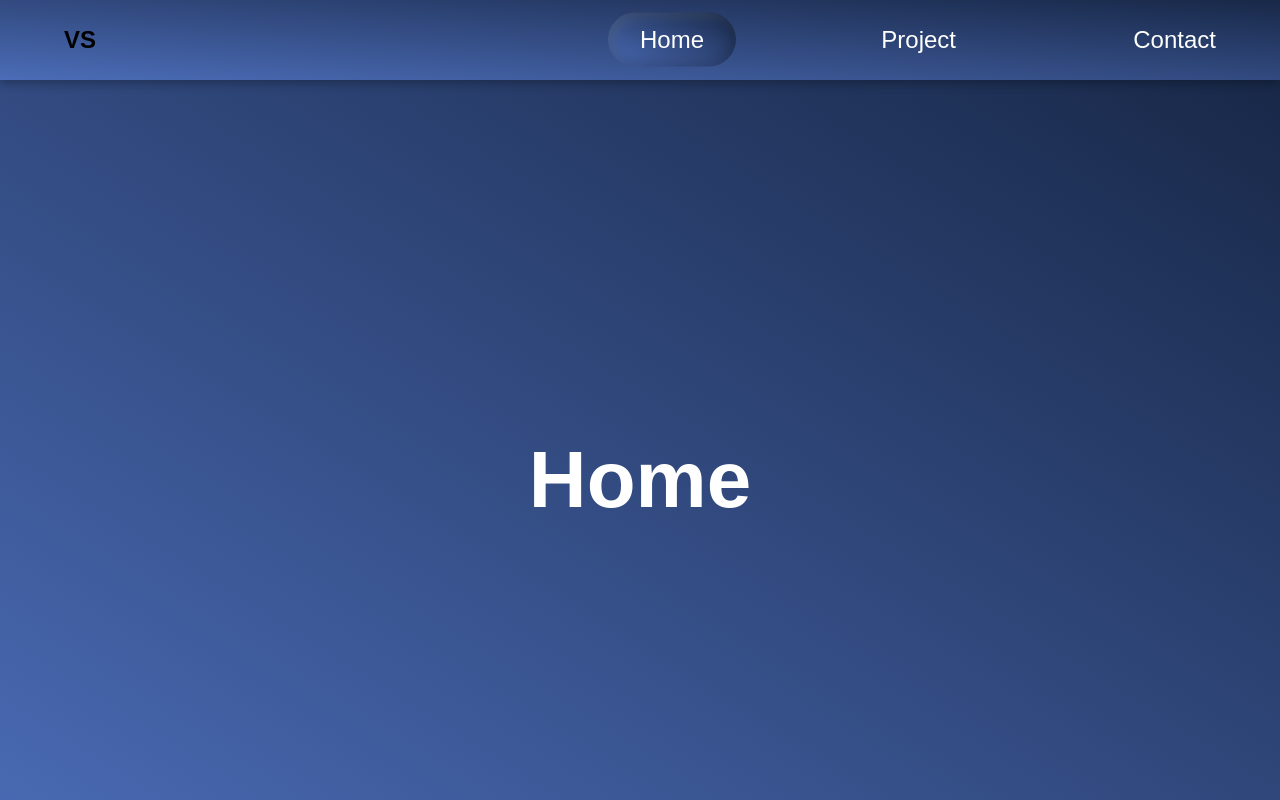
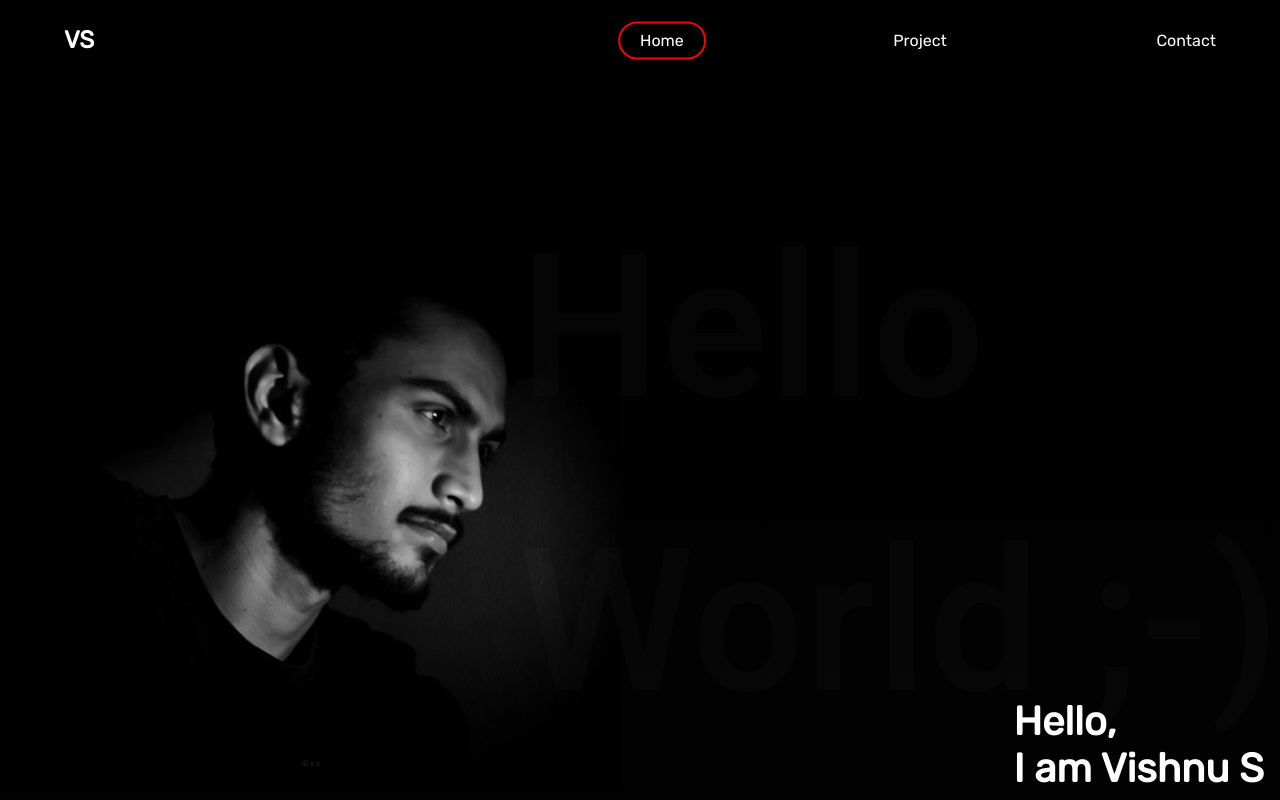
Before and after one commit to vsptpm/me, a website: page index.html in a window 1280 px wide. Shown: the top 800 px of the page. Drawn offline with Linux system fonts and the light colour scheme.

Commit message:
css styling commit

```diff
--- a/app.js
+++ b/app.js
@@ -2,9 +2,8 @@ const section = document.querySelectorAll('section');
 const bubble = document.querySelector('.bubble');
 const header = document.querySelector('header');
 const gradients = [
-    'linear-gradient(to right top, #4b6cb7, #182848)',
-    'linear-gradient(to right top, #cc2b5e , #753a88)',
-    'linear-gradient(to right top, #42275a, #734b6d)'
+    'linear-gradient(to right top, #414141, #000000)',
+
 ];
 
 const options ={
@@ -30,8 +29,8 @@ function navCheck(entries){
             bubble.style.setProperty('top', `${directions.top}px`);
             bubble.style.setProperty('height', `${directions.height}px`);
             bubble.style.setProperty('width', `${directions.width}px`);
-            bubble.style.background = gradients[gradientIndex];
-            header.style.background = gradients[gradientIndex];
+            //bubble.style.background = gradients[gradientIndex];
+            //header.style.background = gradients[gradientIndex];
 
 
         }
--- a/index.html
+++ b/index.html
@@ -4,6 +4,7 @@
     <meta charset="UTF-8">
     <meta name="viewport" content="width=device-width, initial-scale=1.0">
     <link rel="stylesheet" href="./style.css"/>
+    <link href="https://fonts.googleapis.com/css2?family=Bebas+Neue&family=Heebo:wght@600&family=Rubik&display=swap" rel="stylesheet">
     <title>V S</title>
 </head>
 <body>
@@ -19,10 +20,17 @@
         </nav>
     </header>
     <main>
+        <div class="home">
+            <section id="home" data-index="0" class="home">
+            <h1>Hello <br> World ;-)  </h1>
+            <img src="./portfolioo.jpg" alt="vs">
 
-        <section id="home" data-index="0" class="home">
-            <h2>Home</h2>
-        </section>
+
+            <h2> Hello, <br> I am Vishnu S</h2>
+            </section>
+
+        </div>
+
         <section id="project" data-index="1" class="project">
             <h2>project</h2>
         </section>
@@ -31,12 +39,6 @@
         </section>
     </main>
     <script src="./app.js"></script>
-    <script>
-        function scroll(section) {
-            var elmnt = document.getElementById(section);
-            elmnt.scrollIntoView();
-        }
 
-    </script>
 </body>
 </html>
--- a/style.css
+++ b/style.css
@@ -8,13 +8,15 @@ html{
     scroll-behavior: smooth;
 }
 body{
-    font-family: sans-serif;
+    font-family: 'Rubik', sans-serif;
+    background: linear-gradient(to top, #080808, #000000);
+
 }
 header{
-    box-shadow: 0px 3px 10px rgba(0, 0, 0, 0.3);
+
     position: sticky;
     top: 0px;
-    background: white;
+
 }
 nav{
     min-height: 10vh;
@@ -26,7 +28,7 @@ nav{
 }
 nav h1,
 nav ul{
-    font-size: 1.5rem;
+    color: white;
     flex: 1;
 }
 nav ul{
@@ -49,27 +51,54 @@ section h2{
     font-size: 5rem;
 }
 button{
-    font-size: 1.5rem;
+    font-size: 10px;
 
     background: none;
     border: none;
     -webkit-appearance: none;
 }
 .home{
-    background: linear-gradient(to right top, #4b6cb7, #182848);
+    display: flex;
+    color: white;
+    justify-content: space-between;
+
+
+}
+.home > h1{
+    font-family: 'Heebo', sans-serif;
+    color: #ffffff05;
+    font-size: 200px;
+    position: fixed;
+    right: 0;
+}
+
+.home> h2{
+    font-size: 40px;
+    position: absolute;
+    bottom: 8px;
+    right: 16px;
+}
+
+.home > img{
+    al
+    border-radius: 50%;
+
 }
 .project{
-    background: linear-gradient(to right top, #cc2b5e , #753a88);
 }
 .contact{
-    background: linear-gradient(to right top, #42275a, #734b6d);
+
 }
 .bubble{
     position: absolute;
     z-index: -2;
-    background: linear-gradient(to right top, #4b6cb7, #182848);
-    box-shadow: inset -3px -3px 7px #00000030,inset 3px 3px 5px rgba(94, 104, 121, .288);
+
+    border: 1px solid red;
     border-radius: 20px;
     transform: scale(2) ;
-    transition: all 0.5s ease;
+    transition: all 0.4s ease;
 }
+.info{
+    position: absolute;
+    align-items: center;
+}
```
Also changed, not shown: portfolio_photo.jpg (added), portfolioo.jpg (added).
